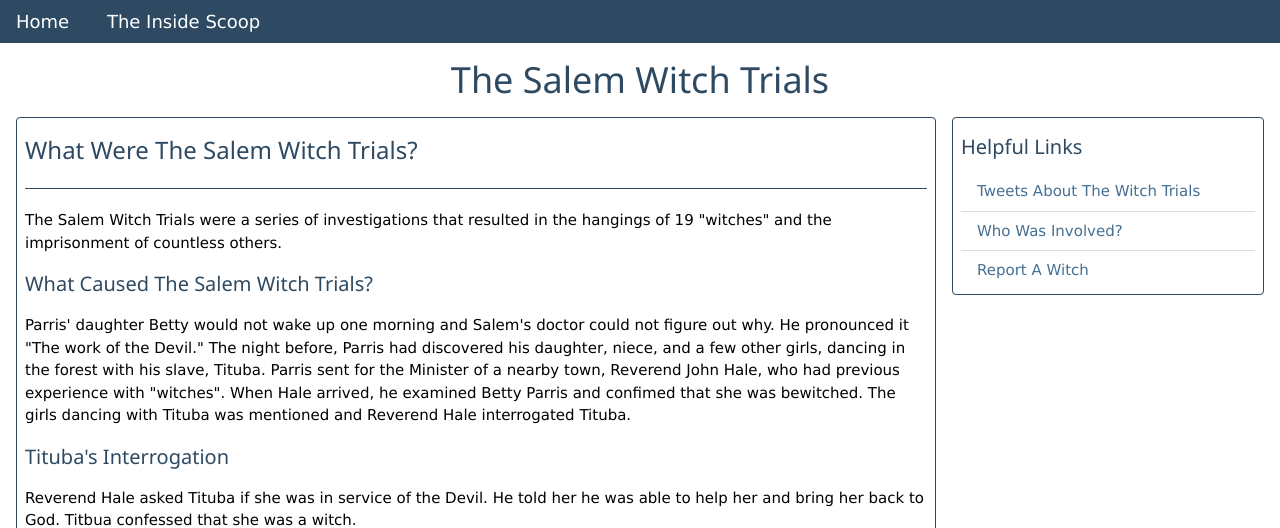
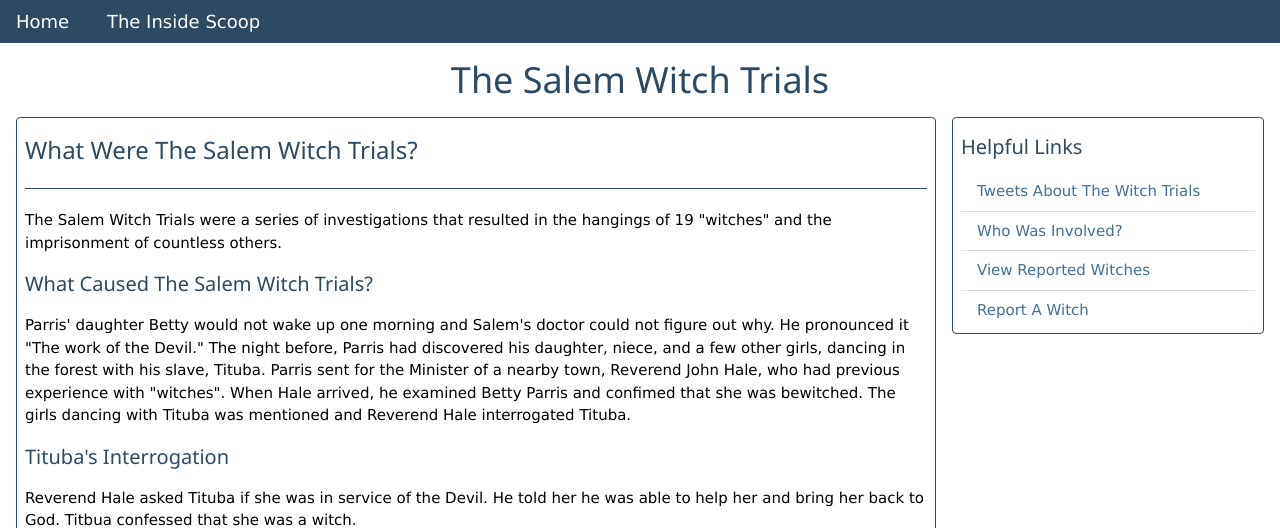
Before and after one commit to mordy-python/Witch-Trials, a Flask app: page / in a window 1280 px wide. Shown: the top 528 px of the page. Run offline with Flask 2, Linux system fonts and the light colour scheme.

Commit message:
Added index

```diff
--- a/templates/index.html
+++ b/templates/index.html
@@ -75,6 +75,7 @@
                 <li><a class="w3-text-theme-2" href="{{url_for('tweets')}}">{{"tweets about the witch trials" |
                         title}}</a></li>
                 <li><a class="w3-text-theme-2" href="{{url_for('characters')}}">{{"who was involved?" | title}}</a></li>
+                <li><a class="w3-text-theme-2" href="{{url_for('admin')}}">{{"view reported witches" | title}}</a></li>
                 <li><a class="w3-text-theme-2" href="{{url_for('report')}}">{{"report a witch" | title}}</a></li>
             </ul>
         </div>
```
